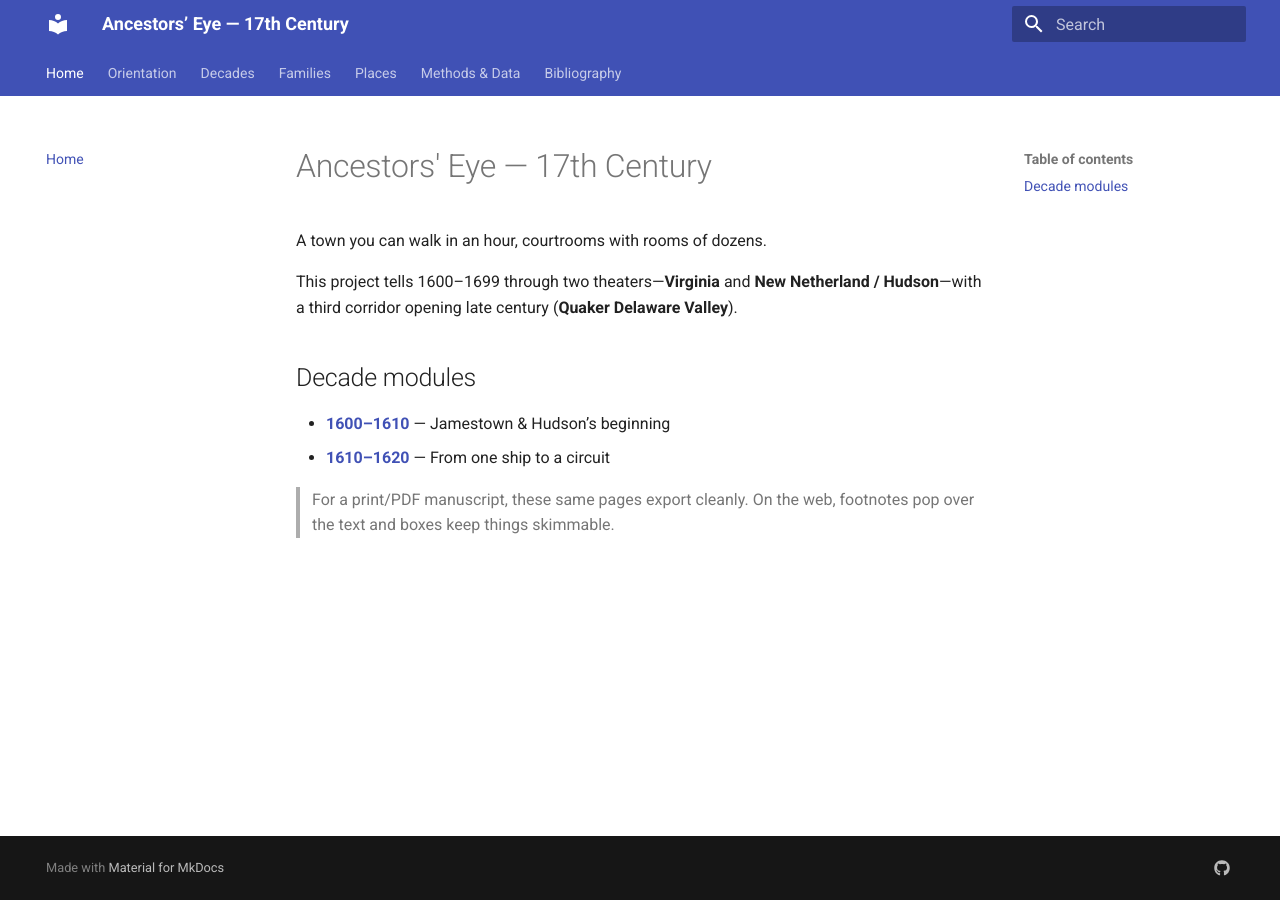
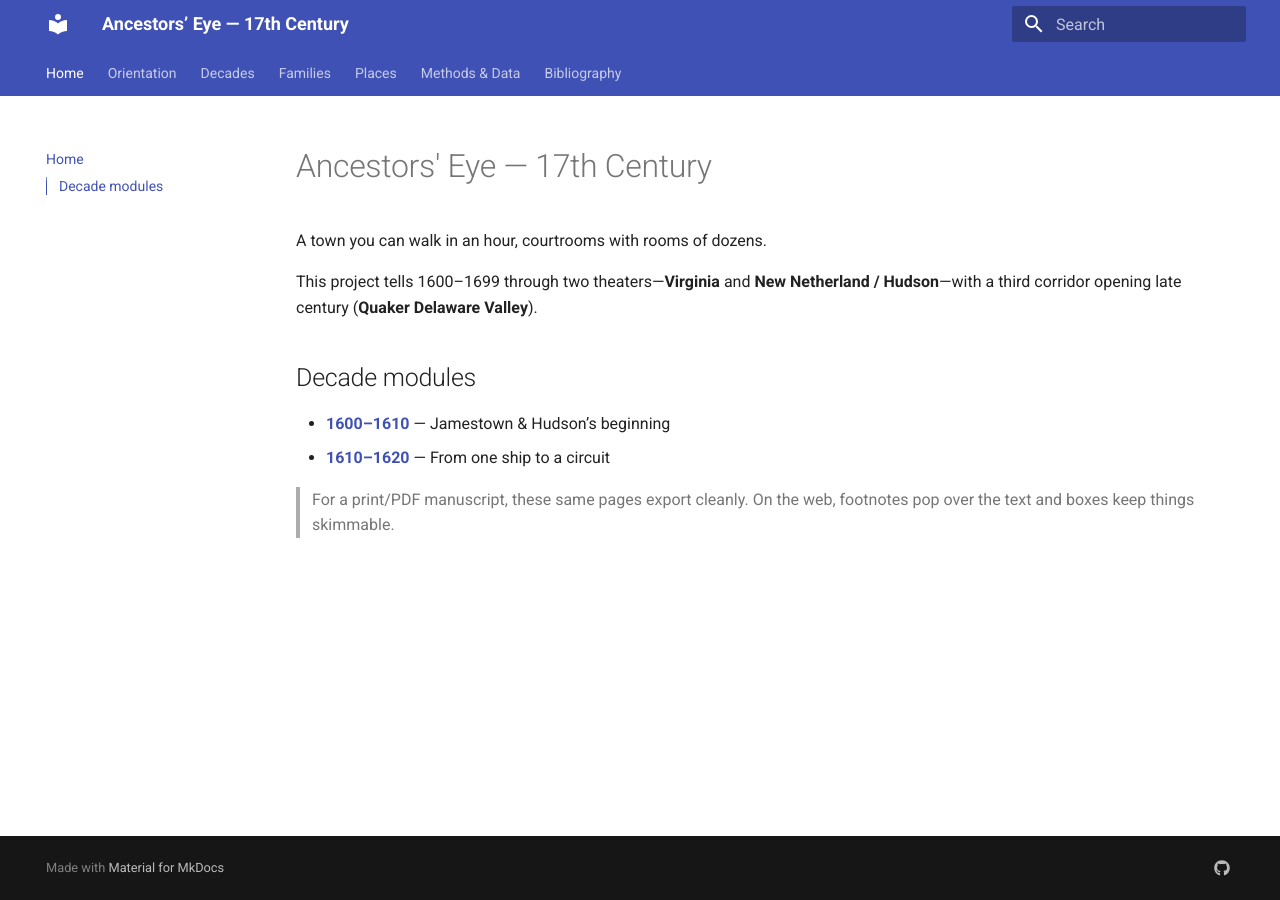
Before and after one commit to BillWorstell/WorstellWitnessWaybackMachine, an MkDocs documentation site: the page built from docs/index.md, in a window 1280 px wide. Built offline with MkDocs 1.6.1 and Material for MkDocs 9.7.7, drawn with Linux system fonts in a browser that asks for light colours.

Commit message:
Update mkdocs.yml

```diff
--- a/mkdocs.yml
+++ b/mkdocs.yml
@@ -8,9 +8,9 @@
     - navigation.sections
     - navigation.indexes
     - navigation.tabs
-    - navigation.instant
-    - content.code.copy
-    - toc.follow
+    - navigation.prune     # <— hide sibling decades; show only the active one
+    - toc.integrate        # <— move page ToC into the left nav (removes right rail)
+
   palette:
     scheme: default
 
```
